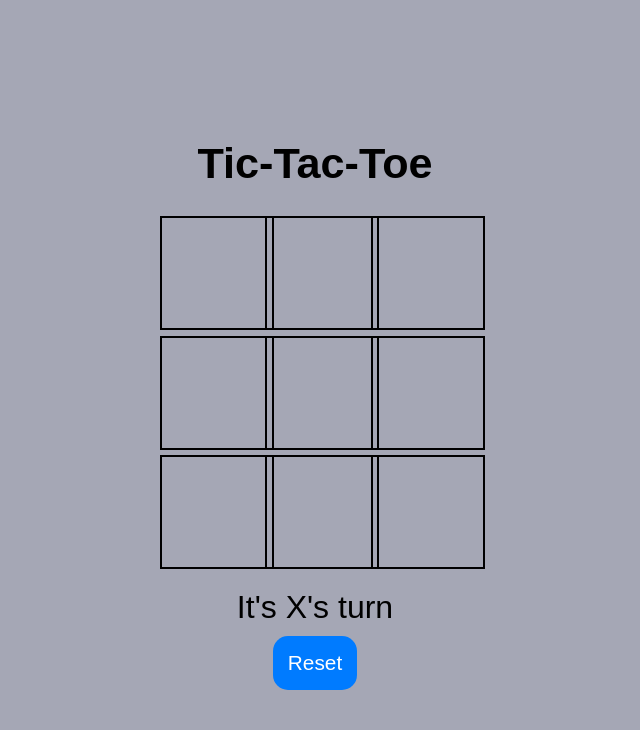
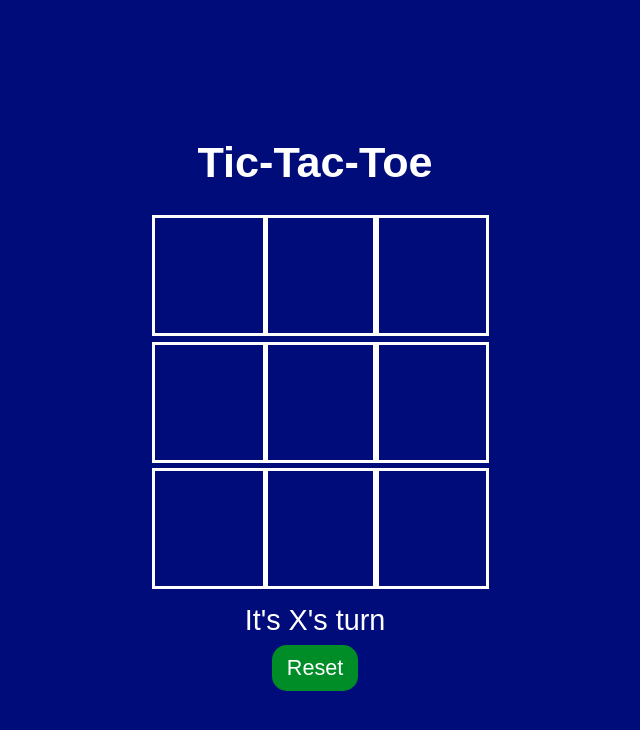
Before and after one commit to Kira-Legacy/Tic-Tac-Toe-Web-Application, a plain HTML site: page index.html in a window 1280 px wide. Shown: the whole page, without its empty margins (325-965 px from the left). Drawn offline with Linux system fonts and the light colour scheme.

Commit message:
Update style.css

```diff
--- a/style.css
+++ b/style.css
@@ -5,7 +5,9 @@ body {
     height: 100vh;
     margin: 0;
     font-family: sans-serif;
-    background-color: #a5a7b5;
+    background-color: #000c7a;
+    color: white;
+
 }
 
 .container {
@@ -18,33 +20,41 @@ body {
 
 .board {
     display: grid;
-    grid-template-columns: repeat(3, 100px);
+    grid-template-columns: repeat(3, 105px);
     grid-gap: 5.5px;
-    margin: 20px auto;
+    margin: 15px auto;
 }
 
 .cell {
     width: 110px;
-    height: 110px;
-    border: 2px solid #000000;
+    height: 115px;
+    border: 3px solid #ffffff;
     display: flex;
     justify-content: center;
     align-items: center;
-    font-size: 5em;
+    font-size: 6em;
     cursor: pointer;
 }
 
 .message {
-    font-size: 2em;
-    margin-bottom: 10px;
+    font-size: 1.8em;
+    margin-bottom: 8px;
 }
 
 #resetButton {
-    padding: 15px 15px;
+    padding: 10px 15px;
     border: none;
     border-radius: 15px;
-    background-color: #007bff;
-    color: white;
+    background-color: #008d28;
+    color: rgb(255, 255, 255);
     cursor: pointer;
-    font-size: 1.3em;
+    font-size: 1.35em;
 }
+
+.winning-line {
+    position: absolute;
+    background-color: #ff0000;
+    height: 3.5px;
+    width: 150px;
+    transition: width 0.3s ease-in-out;
+}
```
